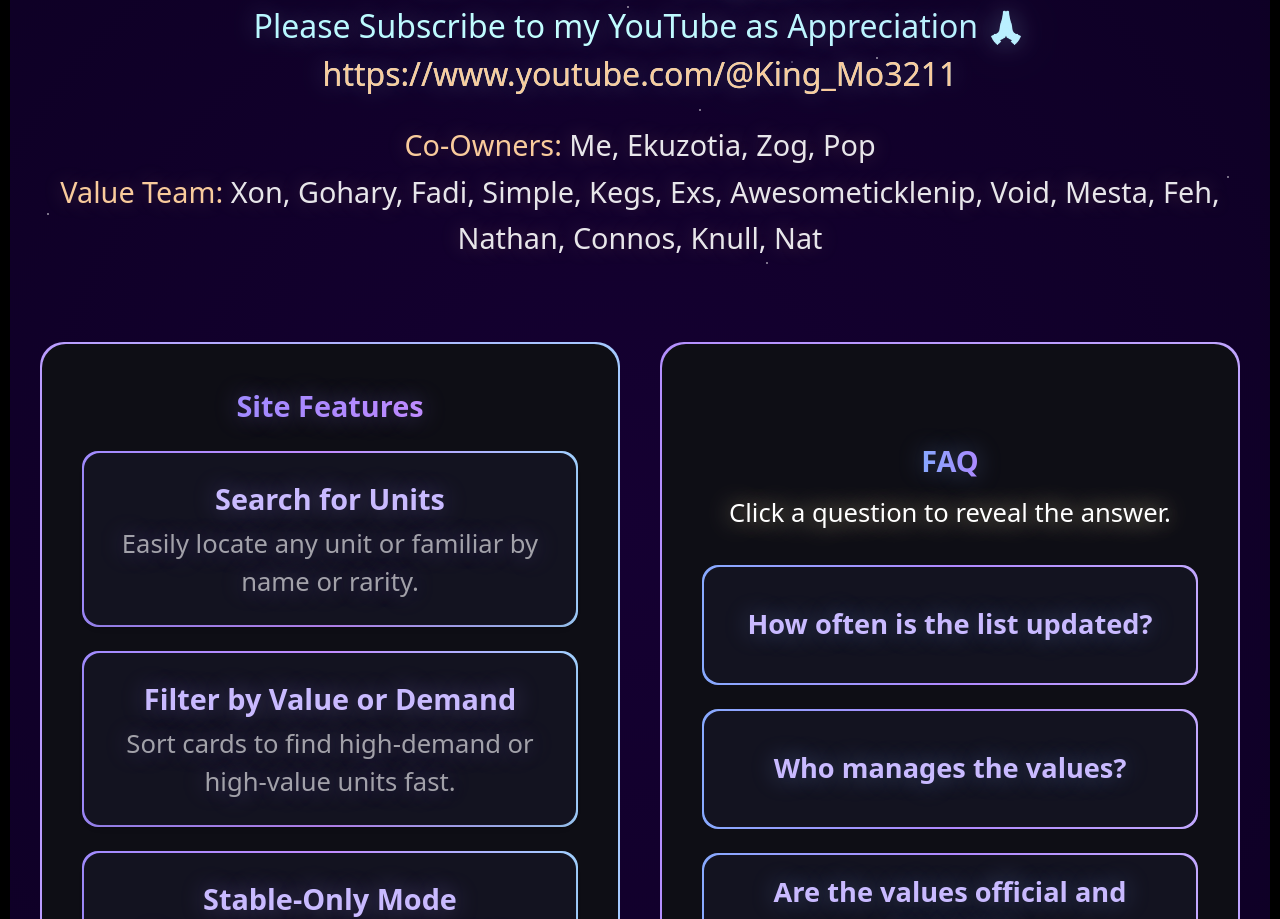
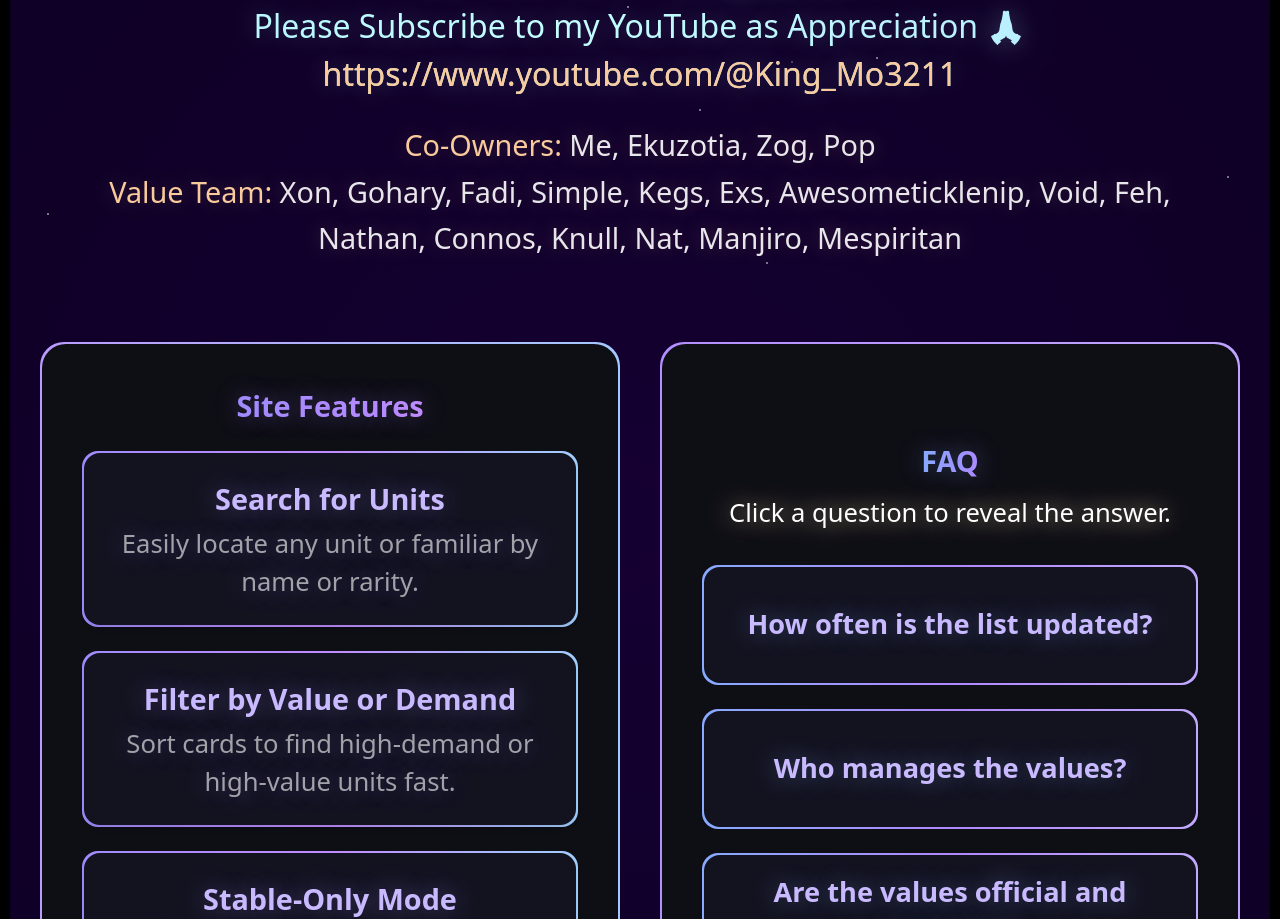
Before and after one commit to Mo3211E/king-values, a Next.js app: page / in a window 1280 px wide. Shown: the part 847-1766 px from the top of the page. Built offline with nearby package versions, Linux system fonts and the light colour scheme.

Commit message:
auto update at  4:30:54.05

```diff
--- a/app/api/admin/update-unit/route.js
+++ b/app/api/admin/update-unit/route.js
@@ -1,3 +1,4 @@
+/*
 import { auth } from "next-auth";
 import clientPromise from "../../../lib/mongodb";
 import { ObjectId } from "mongodb";
@@ -25,3 +26,4 @@
 
   return new Response(JSON.stringify({ matchedCount, modifiedCount }), { status: 200 });
 }
+*/
--- a/app/page.jsx
+++ b/app/page.jsx
@@ -155,7 +155,7 @@
             <span className="text-[#f9cb9c]">Co-Owners:</span> Me, Ekuzotia, Zog, Pop{" "}
             <br />
             <span className="text-[#f9cb9c]">Value Team:</span> Xon, Gohary,
-            Fadi, Simple, Kegs, Exs, Awesometicklenip, Void, Mesta, Feh, Nathan, Connos, Knull, Nat
+            Fadi, Simple, Kegs, Exs, Awesometicklenip, Void, Feh, Nathan, Connos, Knull, Nat, Manjiro, Mespiritan
           </p>
         </div>
 
```
Also changed, not shown: last_deploy.txt.
